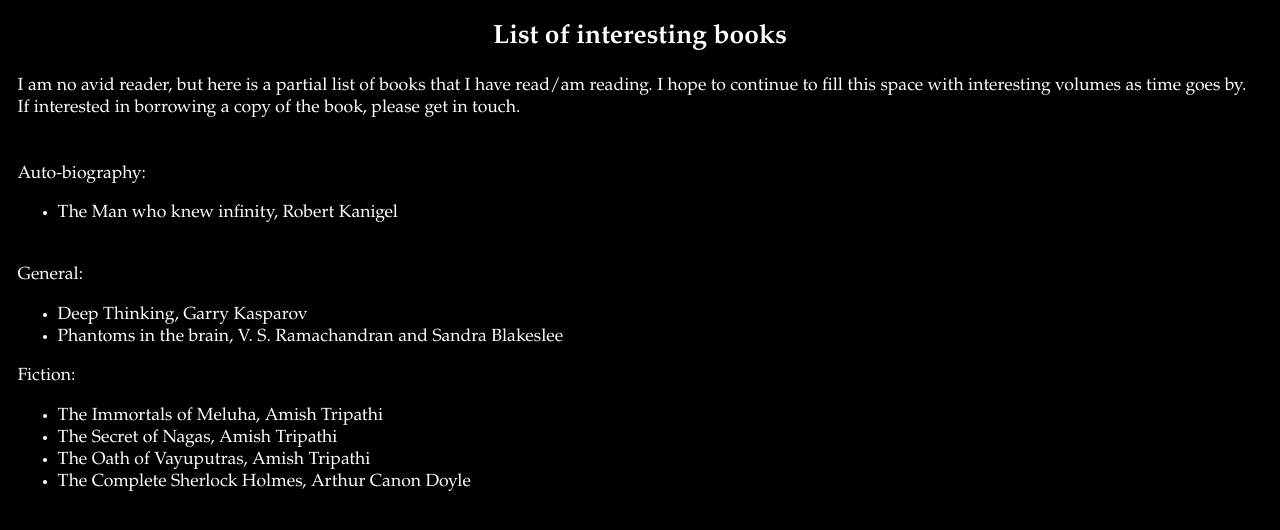
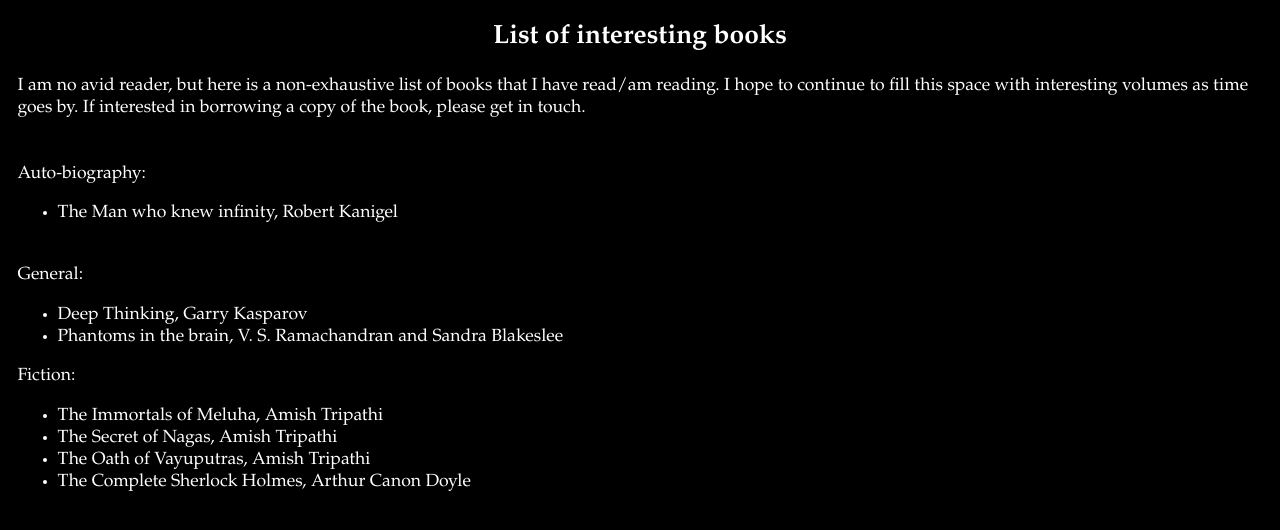
Before and after one commit to krithikasivaram/krithikasivaram.github.io, a Jekyll site: the page logger/books.html, which Jekyll copies as it is, in a window 1280 px wide. Shown: the top 530 px of the page. Built offline with Jekyll 4.4.1, drawn with Linux system fonts in a browser that asks for light colours.

Commit message:
adding books

```diff
--- a/logger/books.html
+++ b/logger/books.html
@@ -36,7 +36,7 @@ table, th, td {
 <body bgcolor = "black">
 <center><h2>List of interesting books</h2></center>
 
-I am no avid reader, but here is a partial list of books that I have read/am reading. I hope to continue to fill this space with interesting volumes as time goes by. If interested in borrowing a copy of the book, please get in touch.
+I am no avid reader, but here is a non-exhaustive list of books that I have read/am reading. I hope to continue to fill this space with interesting volumes as time goes by. If interested in borrowing a copy of the book, please get in touch.
 <br><br><br>
 
 
```
